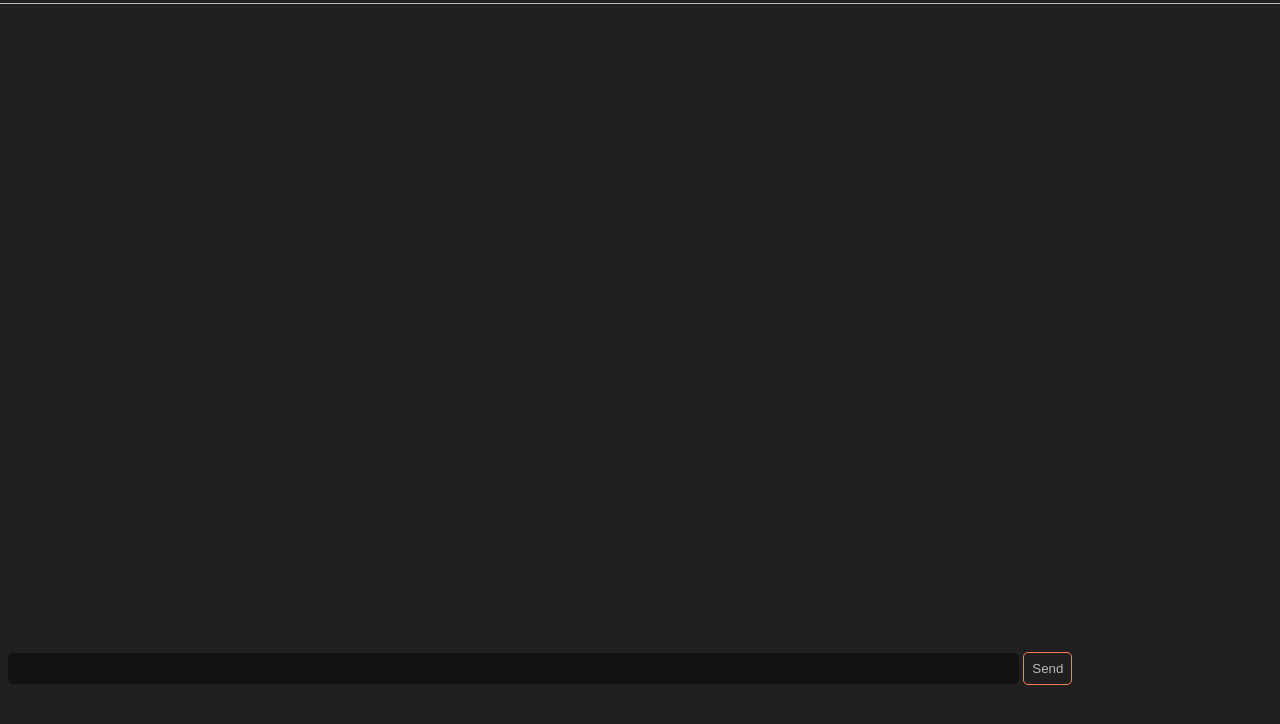
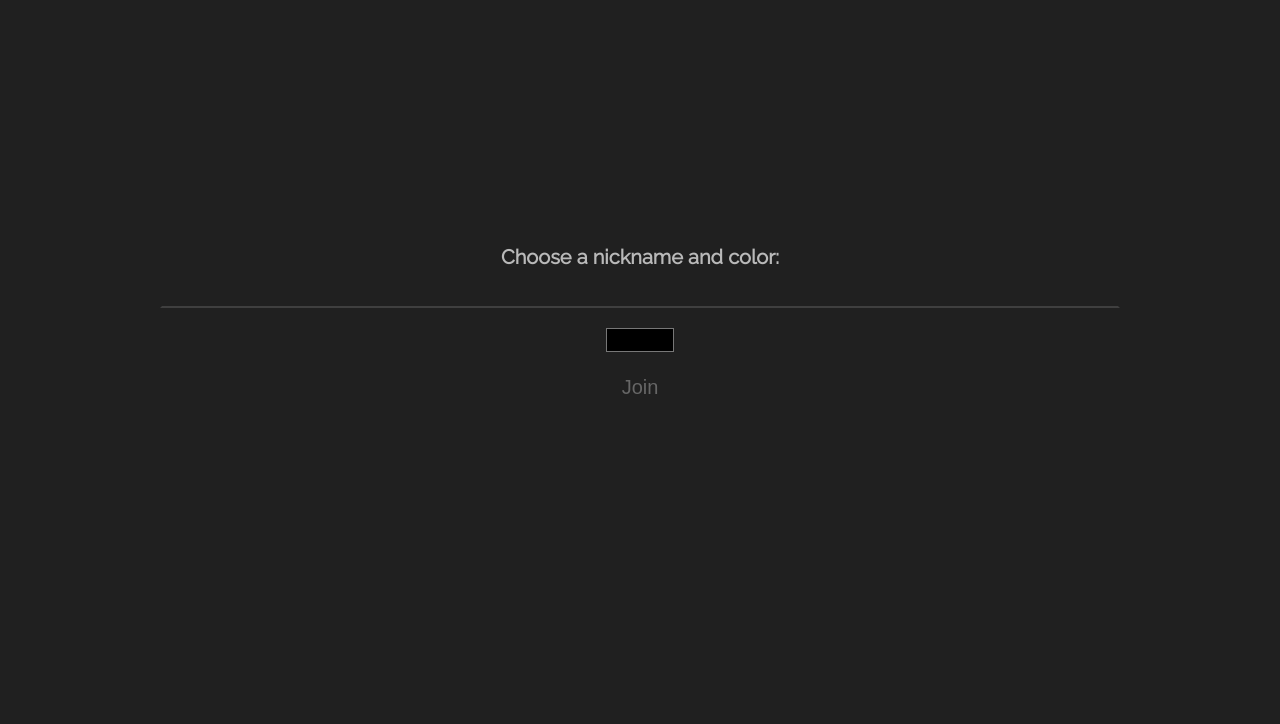
Before and after one commit to AerialWombat/color-chat, a website: page public/index.html in a window 1280 px wide. Shown: the part 76-800 px from the top of the page. Drawn offline with nearby package versions, Linux system fonts and the light colour scheme; no server answers.

Commit message:
initial structure and styling

```diff
--- a/public/index.html
+++ b/public/index.html
@@ -21,6 +21,17 @@
 	<body>
 		<main class="container">
 			<div class="dark-overlay"></div>
+			<div class="login">
+				<form class="login__form">
+					<h1 class="login__form__title">Choose a nickname and color:</h1>
+					<div>
+						<input type="text" placeholder="" />
+						<span></span>
+					</div>
+					<input type="color" />
+					<button class="login__form__button btn">Join</button>
+				</form>
+			</div>
 			<!-- Navbar -->
 			<nav class="navbar">
 				<button id="sidebar-btn" class="btn">
--- a/scss/style.scss
+++ b/scss/style.scss
@@ -38,3 +38,86 @@ body {
 	flex-direction: row;
 	flex-wrap: wrap;
 }
+
+/* Login
+======================================*/
+.login {
+	position: fixed;
+	top: 0;
+	left: 0;
+	z-index: 99;
+	height: 100%;
+	width: 100%;
+	display: flex;
+	justify-content: center;
+	align-items: center;
+	background-color: $dark-color;
+
+	&__form {
+		display: flex;
+		flex-direction: column;
+		width: 75%;
+
+		&__title {
+			margin-bottom: 0.5rem;
+			text-align: center;
+			font-size: 1.25rem;
+		}
+
+		div {
+			position: relative;
+			margin-bottom: 0.75rem;
+
+			& > input {
+				width: 100%;
+				padding: 0.25rem;
+				border: 2px solid transparent;
+				border-bottom-color: hsla(0, 0%, 73%, 0.2);
+				color: $light-color;
+				font-size: 1rem;
+				font-family: inherit;
+				background-color: transparent;
+
+				&:focus {
+					outline: none;
+
+					& ~ span {
+						transform-origin: bottom left;
+						transform: scaleX(1);
+					}
+				}
+
+				&:placeholder {
+					color: hsla(0, 0%, 100%, 0.6);
+				}
+			}
+
+			& > span {
+				position: absolute;
+				bottom: 0;
+				left: 0;
+				right: 0;
+				height: 2px;
+				background-color: $light-color;
+				transform-origin: bottom right;
+				transform: scaleX(0);
+				transition: transform 0.5s ease;
+			}
+		}
+
+		input[type='color'] {
+			padding: 0.25rem;
+			margin-bottom: 0.75rem;
+			height: 2.5rem;
+			width: 5rem;
+			align-self: center;
+			background: $dark-color;
+			border: none;
+			cursor: pointer;
+		}
+
+		button {
+			font-size: 1.25rem;
+		}
+	}
+}
```
Also changed, not shown: public/style.min.css.
